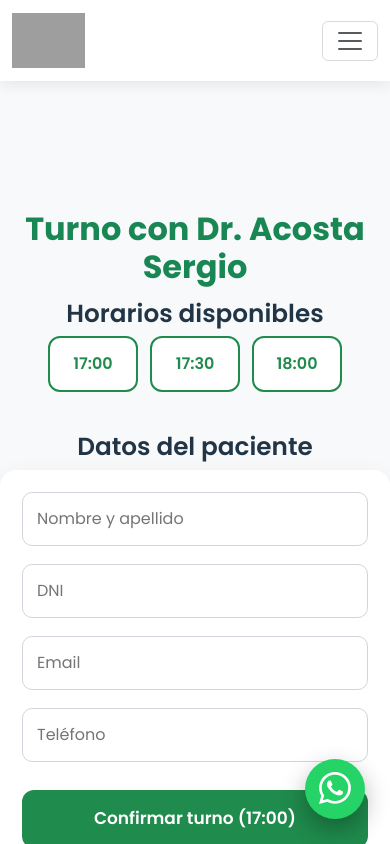
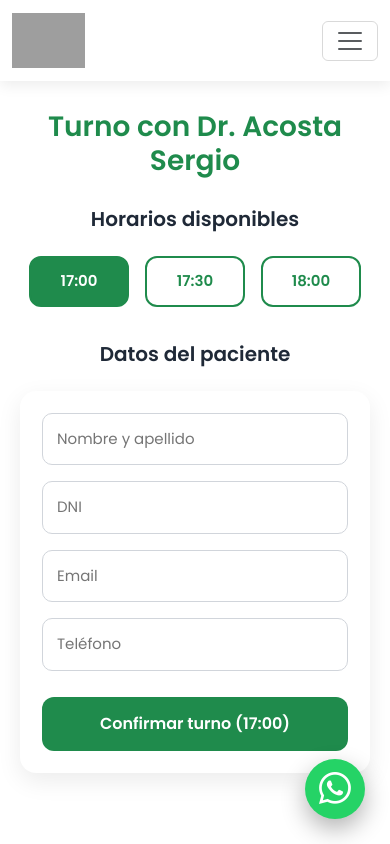
Before and after one commit to marestofanceballos/Sanatorio-Mayo, a React (Vite) app: page /turno/1 in a window 390 px wide. Both pictures are taken after a click on the button "17:00". Shown: the top 844 px of the page. Built offline with nearby package versions, Linux system fonts and the light colour scheme; grey boxes are pictures that could not be loaded.

Commit message:
turno funciona y envio por whatsapp

```diff
--- a/src/pages/TurnoPage.jsx
+++ b/src/pages/TurnoPage.jsx
@@ -12,14 +12,67 @@ export default function TurnoPage() {
 
   const [horarioSeleccionado, setHorarioSeleccionado] = useState(null);
 
+  const [formData, setFormData] = useState({
+    pacienteNombre: "",
+    dni: "",
+    email: "",
+    telefono: ""
+  });
+
   if (!doctor) {
     return <h2>Doctor no encontrado</h2>;
   }
 
+  const handleChange = (e) => {
+    setFormData({
+      ...formData,
+      [e.target.name]: e.target.value
+    });
+  };
+
+  const handleSubmit = async (e) => {
+    e.preventDefault();
+
+    const turno = {
+      doctorId: doctor.id,
+      doctorNombre: doctor.nombre,
+      horario: horarioSeleccionado,
+      ...formData
+    };
+
+    try {
+      const res = await fetch("http://localhost:4000/api/turnos", {
+        method: "POST",
+        headers: { "Content-Type": "application/json" },
+        body: JSON.stringify(turno),
+      });
+
+      if (res.ok) {
+        // 👉 ABRIR WHATSAPP
+        const whatsappNumber = doctor.whatsapp || "5491112345678";
+
+        const mensaje = `Hola, solicité un turno:
+Doctor: ${doctor.nombre}
+Horario: ${horarioSeleccionado}
+Paciente: ${formData.pacienteNombre}
+DNI: ${formData.dni}
+Teléfono: ${formData.telefono}`;
+
+        const link = `https://wa.me/${whatsappNumber}?text=${encodeURIComponent(mensaje)}`;
+
+        window.open(link, "_blank");
+      } else {
+        alert("Error al crear el turno");
+      }
+    } catch (error) {
+      console.error(error);
+      alert("Error de conexión");
+    }
+  };
+
   return (
-    <div className="especialidad-page">
-
-      <h1 className="especialidad-title">
+    <div className="turno-page">
+      <h1 className="turno-title">
         Turno con {doctor.nombre}
       </h1>
 
@@ -29,7 +82,7 @@ export default function TurnoPage() {
         {doctor.horarios.map((hora) => (
           <button
             key={hora}
-            className="horario-btn"
+            className={`horario-btn ${horarioSeleccionado === hora ? "activo" : ""}`}
             onClick={() => setHorarioSeleccionado(hora)}
           >
             {hora}
@@ -41,11 +94,35 @@ export default function TurnoPage() {
         <>
           <h2>Datos del paciente</h2>
 
-          <form className="turno-form">
-            <input placeholder="Nombre y apellido" required />
-            <input placeholder="DNI" required />
-            <input type="email" placeholder="Email" required />
-            <input placeholder="Teléfono" required />
+          <form className="turno-form" onSubmit={handleSubmit}>
+            <input
+              name="pacienteNombre"
+              placeholder="Nombre y apellido"
+              onChange={handleChange}
+              required
+            />
+
+            <input
+              name="dni"
+              placeholder="DNI"
+              onChange={handleChange}
+              required
+            />
+
+            <input
+              type="email"
+              name="email"
+              placeholder="Email"
+              onChange={handleChange}
+              required
+            />
+
+            <input
+              name="telefono"
+              placeholder="Teléfono"
+              onChange={handleChange}
+              required
+            />
 
             <button type="submit">
               Confirmar turno ({horarioSeleccionado})
@@ -53,7 +130,6 @@ export default function TurnoPage() {
           </form>
         </>
       )}
-
     </div>
   );
 }
--- a/src/pages/data/doctores.js
+++ b/src/pages/data/doctores.js
@@ -5,7 +5,7 @@ export const doctores = [
     especialidad: "cardiologia",
     nombre: "Dr. Acosta Sergio",
     horarios: ["17:00", "17:30", "18:00"],
-    telefono: "3865-526704",
+    whatsapp: "5491123456789", // 👈 cuando te lo pasen,
   },
   {
     id: 2,
--- a/src/styles/turnos.css
+++ b/src/styles/turnos.css
@@ -9,29 +9,13 @@
   text-align: center;
   color: #1f8b4c;
   font-size: 36px;
-  margin-bottom: 40px;
+  margin-bottom: 30px;
 }
 
-h2 {
+.turno-page h2 {
   text-align: center;
   font-size: 24px;
-  margin-bottom: 30px;
-  color: #1f2937;
-}
-
-
-/* Card principal */
-.turno-card {
-  background: #ffffff;
-  border-radius: 16px;
-  padding: 30px;
-  box-shadow: 0 8px 25px rgba(0,0,0,0.08);
-}
-
-/* Títulos internos */
-.turno-section-title {
-  font-size: 22px;
-  margin-bottom: 20px;
+  margin-bottom: 25px;
   color: #1f2937;
 }
 
@@ -41,27 +25,23 @@ h2 {
   justify-content: center;
   flex-wrap: wrap;
   gap: 16px;
-  margin-bottom: 40px;
+  margin-bottom: 35px;
 }
 
 .horario-btn {
-  padding: 16px 26px;
-  font-size: 18px;
+  padding: 14px 24px;
+  font-size: 17px;
   border-radius: 12px;
   min-width: 100px;
   border: 2px solid #1f8b4c;
-  background-color: white;
+  background-color: #ffffff;
   color: #1f8b4c;
   font-weight: 600;
   cursor: pointer;
   transition: all 0.25s ease;
 }
 
-.horario-btn:hover {
-  background-color: #1f8b4c;
-  color: white;
-}
-
+.horario-btn:hover,
 .horario-btn.activo {
   background-color: #1f8b4c;
   color: white;
@@ -70,13 +50,12 @@ h2 {
 /* ====== FORMULARIO ====== */
 .turno-form {
   max-width: 420px;
-  margin: 0 auto;
+  margin: 0 auto 40px;
   display: flex;
   flex-direction: column;
-  gap: 18px;
-
+  gap: 16px;
   background: #ffffff;
-  padding: 28px;
+  padding: 26px;
   border-radius: 16px;
   box-shadow: 0 8px 25px rgba(0,0,0,0.08);
 }
@@ -85,7 +64,7 @@ h2 {
   padding: 14px;
   border-radius: 10px;
   border: 1px solid #d1d5db;
-  font-size: 16px;
+  font-size: 15px;
 }
 
 .turno-form input:focus {
@@ -96,12 +75,12 @@ h2 {
 /* Botón confirmar */
 .turno-form button {
   margin-top: 10px;
-  padding: 16px;
+  padding: 15px;
   border-radius: 12px;
   border: none;
   background: #1f8b4c;
   color: white;
-  font-size: 17px;
+  font-size: 16px;
   font-weight: 600;
   cursor: pointer;
   transition: background 0.2s ease;
@@ -111,16 +90,21 @@ h2 {
   background: #166a3a;
 }
 
+
+
 /* ====== RESPONSIVE ====== */
 @media (max-width: 768px) {
   .turno-title {
     font-size: 28px;
   }
 
+  .turno-page h2 {
+    font-size: 20px;
+  }
+
   .horario-btn {
-    font-size: 16px;
-    padding: 14px 20px;
-    min-width: 90px;
+    font-size: 15px;
+    padding: 12px 18px;
   }
 }
 
@@ -129,7 +113,11 @@ h2 {
     padding: 22px;
   }
 
-  .horarios-grid {
-    gap: 12px;
+  .modal {
+    padding: 24px 20px;
+  }
+
+  .modal h2 {
+    font-size: 20px;
   }
 }
```
